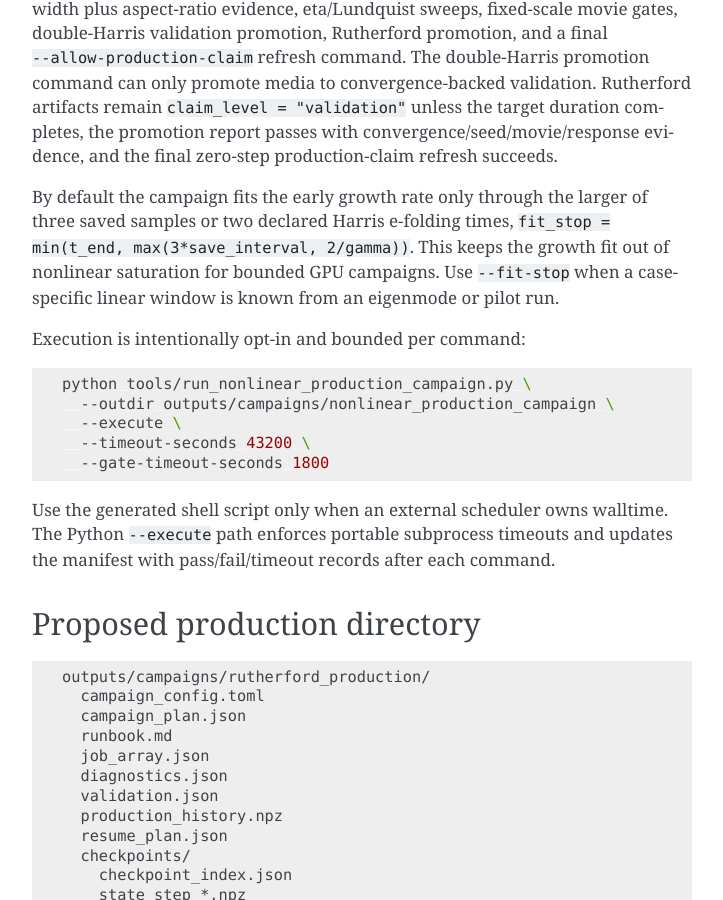
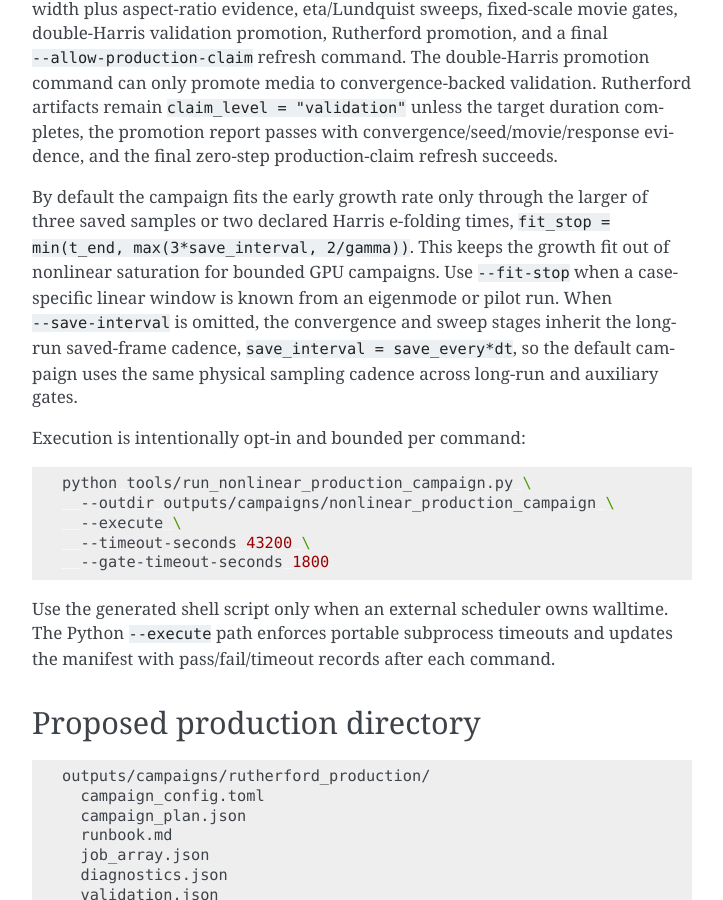
Before and after one commit to uwplasma/MHX, a Sphinx documentation site: the page built from docs/campaign_runner.md, in a window 1280 px wide and 900 px high, scrolled down 7036 px. Shown: the whole window, without its empty margins (388-1111 px from the left). Built offline with Sphinx 7.4.7, drawn with Linux system fonts in a browser that asks for light colours.

Commit message:
Harden nonlinear campaign convergence defaults

```diff
--- a/docs/campaign_runner.md
+++ b/docs/campaign_runner.md
@@ -242,6 +242,10 @@ three saved samples or two declared Harris e-folding times,
 `fit_stop = min(t_end, max(3*save_interval, 2/gamma))`. This keeps the growth
 fit out of nonlinear saturation for bounded GPU campaigns. Use `--fit-stop`
 when a case-specific linear window is known from an eigenmode or pilot run.
+When `--save-interval` is omitted, the convergence and sweep stages inherit the
+long-run saved-frame cadence, `save_interval = save_every*dt`, so the default
+campaign uses the same physical sampling cadence across long-run and auxiliary
+gates.
 
 Execution is intentionally opt-in and bounded per command:
 
```
Also changed, not shown: 2 other files.
